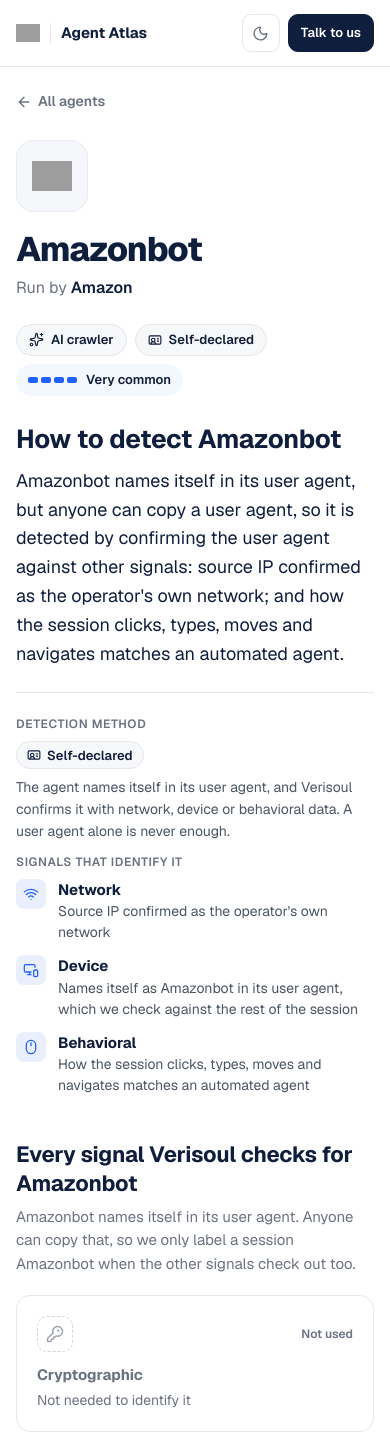
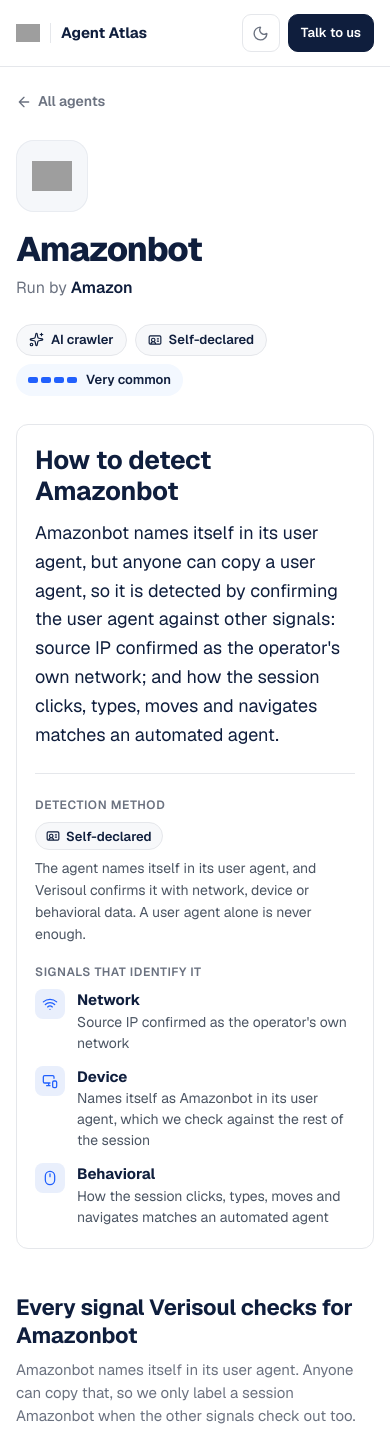
Before and after one commit to legardh7/agent-atlas-site, a Next.js app: page /amazonbot in a window 390 px wide. Shown: the top 1444 px of the page. Built offline with nearby package versions, Linux system fonts and the light colour scheme; grey boxes are pictures that could not be loaded; a web font is replaced by a local one.

Commit message:
Use the clean answer layout with a plain outline on every agent page
Co-Authored-By: Claude Opus 5.5 <noreply@anthropic.com>
Claude-Session: https://claude.ai/code/session_01YcDVxgCLoMrW22q2RpykP8

```diff
--- a/src/app/[slug]/agent.module.css
+++ b/src/app/[slug]/agent.module.css
@@ -564,8 +564,15 @@ a.typePill:hover {
   line-height: 1.5;
 }
 
-/* Layout A: no box. Heading and answer read like the start of an article, a hairline, then the facts */
-.answerA .facts {
+/* The answer is one bounded block (a plain outline, no colored accent) so people and AI crawlers
+   find it at a glance: heading and answer, a hairline, then method and signals */
+.answer {
+  border: 1px solid var(--line);
+  border-radius: 12px;
+  padding: 26px 28px;
+  background: var(--bg);
+}
+.answer .facts {
   margin-top: 24px;
   padding-top: 22px;
   border-top: 1px solid var(--line);
@@ -574,50 +581,13 @@ a.typePill:hover {
   gap: 20px 48px;
 }
 
-/* Layout B: a plain spec sheet. Neutral border, label column on the left, no colored accents */
-.answerB {
-  border: 1px solid var(--line);
-  border-radius: 10px;
-  overflow: hidden;
-}
-.answerB .answerTitle,
-.answerB .answerLead {
-  padding: 0 24px;
-}
-.answerB .answerTitle {
-  padding-top: 22px;
-}
-.answerB .answerLead {
-  padding-bottom: 22px;
-}
-.answerB .facts {
-  border-top: 1px solid var(--line);
-  background: var(--foot);
-}
-.answerB .fact {
-  display: grid;
-  grid-template-columns: 200px minmax(0, 1fr);
-  gap: 16px;
-  padding: 18px 24px;
-}
-.answerB .fact + .fact {
-  border-top: 1px solid var(--line);
-}
-.answerB .fact dd {
-  margin: 0;
-}
-
 @media (max-width: 720px) {
-  .answerA .facts,
-  .answerB .fact {
+  .answer {
+    padding: 20px 18px;
+  }
+  .answer .facts {
     grid-template-columns: 1fr;
-    gap: 10px;
-  }
-  .answerB .answerTitle,
-  .answerB .answerLead,
-  .answerB .fact {
-    padding-left: 18px;
-    padding-right: 18px;
+    gap: 18px;
   }
 }
 
--- a/src/app/[slug]/page.tsx
+++ b/src/app/[slug]/page.tsx
@@ -9,7 +9,7 @@ import { SITE, abs } from "@/lib/site";
 import { canBeFaked, howCommon, howToDetect, identifiesItself, whatItIs } from "@/lib/detection";
 import styles from "./agent.module.css";
 
-type Props = { params: Promise<{ slug: string }>; searchParams: Promise<{ layout?: string }> };
+type Props = { params: Promise<{ slug: string }> };
 
 /** Unknown slugs still 404 (notFound below). Pages render on request when the host has no prerender cache, as on Webflow Cloud */
 
@@ -37,10 +37,8 @@ export async function generateMetadata({ params }: Props): Promise<Metadata> {
   };
 }
 
-export default async function AgentPage({ params, searchParams }: Props) {
+export default async function AgentPage({ params }: Props) {
   const { slug } = await params;
-  /** Two designs for the answer box while we choose: ?layout=b shows the second */
-  const layout = (await searchParams).layout === "b" ? "b" : "a";
   const agent = getAgent(slug);
   if (!agent) notFound();
 
@@ -131,7 +129,7 @@ export default async function AgentPage({ params, searchParams }: Props) {
         </span>
       </div>
 
-      <section className={`${styles.answer} ${layout === "b" ? styles.answerB : styles.answerA}`} id="how-to-detect" aria-labelledby="detect-heading">
+      <section className={styles.answer} id="how-to-detect" aria-labelledby="detect-heading">
         <h2 id="detect-heading" className={styles.answerTitle}>
           How to detect {name}
         </h2>
```
